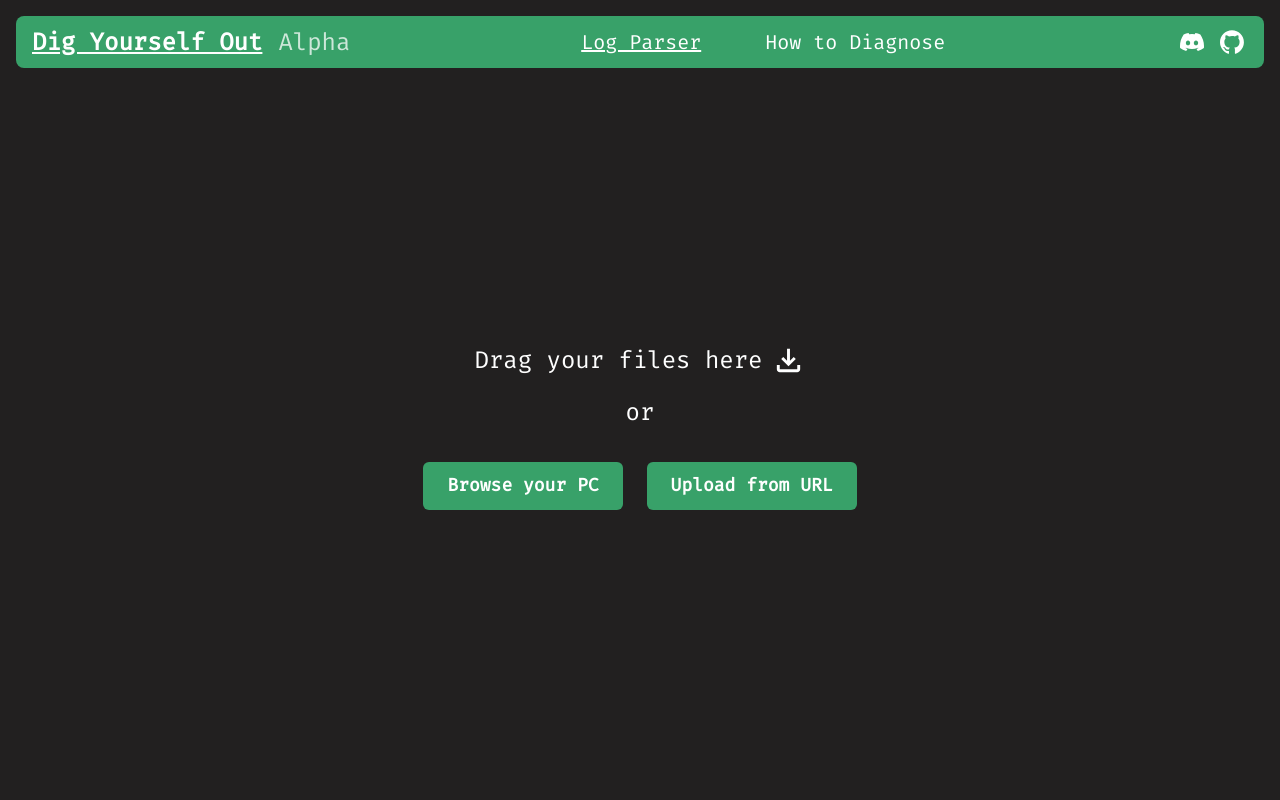
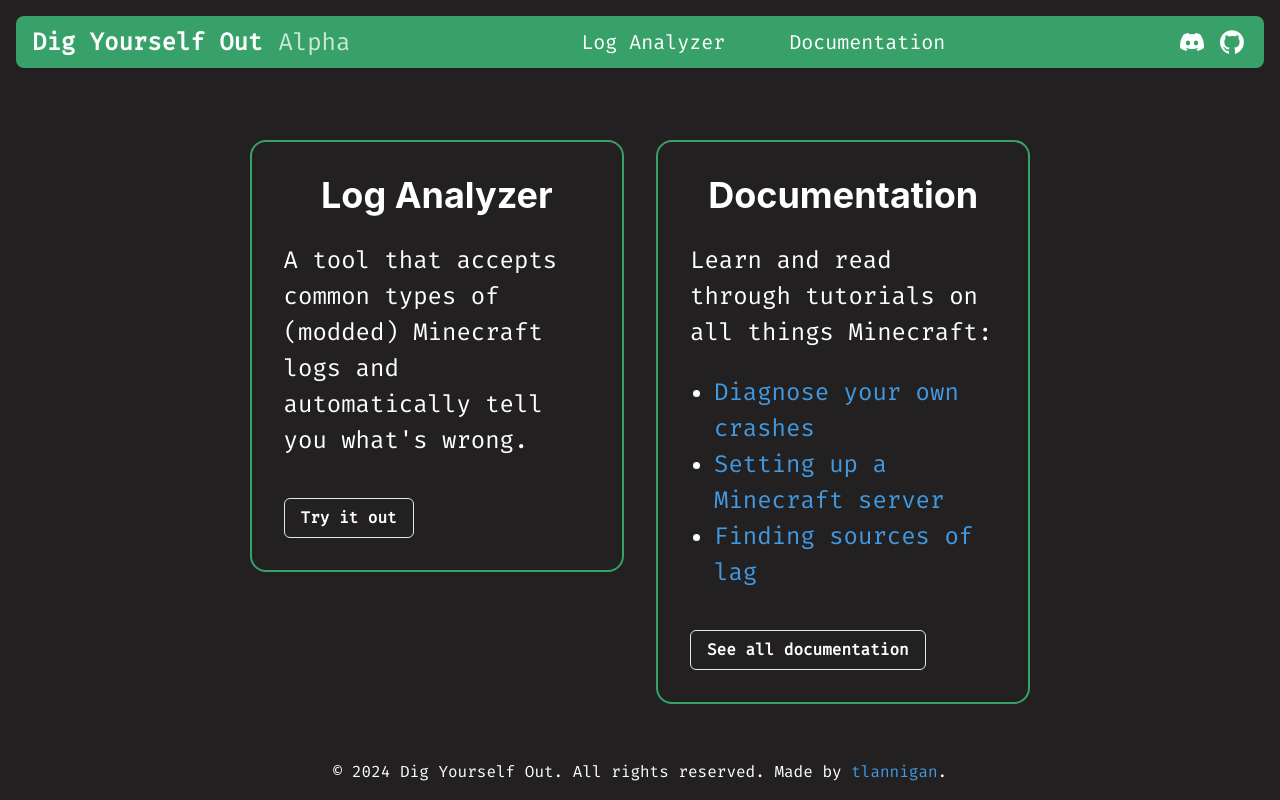
Before and after one commit to tlannigan/dig-yourself-out, a Next.js app: page / in a window 1280 px wide. Built offline with nearby package versions, Linux system fonts and the light colour scheme.

Commit message:
Add new home page

```diff
--- a/src/app/diagnose/page.tsx
+++ b/src/app/docs/page.tsx
@@ -2,7 +2,7 @@ import { Flex } from '@chakra-ui/react';
 import Navbar from '@/components/navbar';
 import { fonts } from '../fonts';
 
-export default function DiagnosePage() {
+export default function DocsPage() {
     return (
         <Flex direction="column" minH="100dvh" p={4} className={fonts.firaMono.variable}>
             <Navbar />
--- a/src/app/page.tsx
+++ b/src/app/page.tsx
@@ -1,15 +1,15 @@
-'use client'
-
 import { Flex } from '@chakra-ui/react'
 import Navbar from '@/components/navbar'
-import InspectorContainer from '@/components/inspectorContainer'
 import { fonts } from './fonts'
+import PageOptionsContainer from '@/components/pageOptionsContainer'
+import Footer from '@/components/footer'
 
-export default function InspectorPage() {
+export default function Page() {
     return (
-        <Flex direction="column" minH="100dvh" p={4} className={fonts.firaMono.variable}>
+        <Flex direction="column" justify="space-between" minH="100dvh" p={4} className={fonts.firaMono.variable}>
             <Navbar />
-            <InspectorContainer />
+            <PageOptionsContainer />
+            <Footer />
         </Flex>
     )
 }
--- /dev/null
+++ b/src/components/diagnoseLogsInfo.tsx
@@ -0,0 +1,37 @@
+import { VStack, Heading, Text, UnorderedList, ListItem, Button } from '@chakra-ui/react'
+import StyledLink from './styledLink'
+import Link from 'next/link'
+
+export default function DiagnoseLogsInfo() {
+    return (
+        <VStack
+            align="start"
+            flexBasis={'30%'}
+            h="100%"
+            border="2px"
+            borderColor="green.500"
+            borderRadius={16}
+            p={8}>
+
+            <Heading alignSelf="center" mb={4}>Documentation</Heading>
+
+            <Text mb={4}>Learn and read through tutorials on all things Minecraft:</Text>
+
+            <UnorderedList mb={8}>
+                <ListItem><StyledLink href="/" text="Diagnose your own crashes" /></ListItem>
+                <ListItem><StyledLink href="/" text="Setting up a Minecraft server" /></ListItem>
+                <ListItem><StyledLink href="/" text="Finding sources of lag" /></ListItem>
+            </UnorderedList>
+
+            <Link href="/docs">
+                <Button
+                    aria-label="Visit documentation page"
+                    variant="outline"
+                    textColor="white"
+                    _hover={{ bg: 'green.500', borderColor: 'transparent' }}>
+                    See all documentation
+                </Button>
+            </Link>
+        </VStack>
+    )
+}
--- /dev/null
+++ b/src/components/footer.tsx
@@ -0,0 +1,10 @@
+import { HStack, Text } from '@chakra-ui/react';
+import StyledLink from './styledLink';
+
+export default function Footer() {
+    return (
+        <HStack justify="center" mt={4}>
+            <Text>© 2024 Dig Yourself Out. All rights reserved. Made by <StyledLink href="https://tlannigan.com" text="tlannigan" openInNewTab />.</Text>
+        </HStack>
+    )
+}
--- /dev/null
+++ b/src/components/logParserInfo.tsx
@@ -0,0 +1,32 @@
+import { Button, Heading, Text, VStack } from '@chakra-ui/react'
+import Link from 'next/link'
+
+export default function LogParserInfo() {
+    return (
+        <VStack
+            align="start"
+            flexBasis={'30%'}
+            h="100%"
+            border="2px"
+            borderColor="green.500"
+            borderRadius={16}
+            p={8}>
+            <Heading alignSelf="center" mb={4}>Log Analyzer</Heading>
+            <Text mb={8}>
+                A tool that accepts common types of (modded) Minecraft logs and automatically tell you what&apos;s
+                wrong.
+            </Text>
+
+            <Link href="/parser">
+                <Button
+                    alignSelf="start"
+                    aria-label="Visit log analyzer page"
+                    variant="outline"
+                    textColor="white"
+                    _hover={{ bg: 'green.500', borderColor: 'transparent' }}>
+                    Try it out
+                </Button>
+            </Link>
+        </VStack>
+    )
+}
--- a/src/components/navbar.tsx
+++ b/src/components/navbar.tsx
@@ -15,21 +15,21 @@ export default function Navbar() {
             <Flex justify="space-between">
                 <HStack fontSize={24} columnGap={4}>
                     <Link href="/">
-                        <Text fontWeight={700} textDecoration={isActive("/") ? "underline" : ""} _hover={{ textDecoration: 'underline' }}>
+                        <Text fontWeight={700} _hover={{ textDecoration: 'underline' }}>
                             Dig Yourself Out
                         </Text>
                     </Link>
                     <Text color="rgba(255, 255, 255, 0.75)">Alpha</Text>
                 </HStack>
                 <HStack spacing={'4rem'}>
-                    <Link href="/">
-                        <Text h={'100%'} textDecoration={isActive("/") ? "underline" : ""} _hover={{ textDecoration: 'underline' }} fontSize={20}>
-                            Log Parser
+                    <Link href="/parser">
+                        <Text h={'100%'} textDecoration={isActive("/parser") ? "underline" : ""} _hover={{ textDecoration: 'underline' }} fontSize={20}>
+                            Log Analyzer
                         </Text>
                     </Link>
                     <Link href="/diagnose">
                         <Text h={'100%'} textDecoration={isActive("/diagnose") ? "underline" : ""} _hover={{ textDecoration: 'underline' }} fontSize={20}>
-                            How to Diagnose
+                            Documentation
                         </Text>
                     </Link>
                 </HStack>
--- /dev/null
+++ b/src/components/pageOptionsContainer.tsx
@@ -0,0 +1,19 @@
+import { Flex, HStack, Text } from '@chakra-ui/react';
+import LogParserInfo from './logParserInfo';
+import DiagnoseLogsInfo from './diagnoseLogsInfo';
+
+export default function PageOptionsContainer() {
+    return (
+        <Flex
+            justifyContent="center"
+            columnGap={8}
+            borderRadius={4}
+            fontSize={24}
+            color="white"
+            pt={8}>
+
+            <LogParserInfo />
+            <DiagnoseLogsInfo />
+        </Flex>
+    )
+}
--- a/src/components/inspector.tsx
+++ b/src/components/parser.tsx
@@ -1,4 +1,4 @@
-import { Flex, Button, UseDisclosureProps } from '@chakra-ui/react'
+import { Flex, UseDisclosureProps } from '@chakra-ui/react'
 import Log from './log'
 import Sidebar from './sidebar'
 import LoadingOverlay from './loadingOverlay'
@@ -6,7 +6,7 @@ import { FileHandlers } from './uploadCallToAction'
 import UploadRemoteFileModal from './uploadRemoteFileModal'
 import { Dispatch, SetStateAction } from 'react'
 
-export type InspectorProps = {
+export type ParserProps = {
     handlers: FileHandlers
     setRemoteFileUrl: Dispatch<SetStateAction<string>>
     disclosure: UseDisclosureProps
@@ -15,14 +15,14 @@ export type InspectorProps = {
     file: any
 }
 
-export default function Inspector({
+export default function Parser({
     handlers,
     setRemoteFileUrl,
     disclosure,
     isLoading,
     isParsing,
     file,
-}: InspectorProps) {
+}: ParserProps) {
     return (
         <Flex
             flexGrow={1}
--- a/src/components/inspectorContainer.tsx
+++ b/src/components/parserContainer.tsx
@@ -1,12 +1,14 @@
+'use client'
+
 import { ChangeEventHandler, DragEventHandler, useCallback, useEffect, useState } from 'react'
 import { FileInfo, getFileInfo } from '../parsers/parser'
 import { useToast, useDisclosure } from '@chakra-ui/react'
 import fetchRemoteFile from '@/api/fetchRemoteFile'
 import UploadCallToAction from './uploadCallToAction'
-import Inspector from './inspector'
+import Parser from './parser'
 import { useRouter } from 'next/navigation'
 
-export default function InspectorContainer() {
+export default function ParserContainer() {
     const router = useRouter()
 
     const [uploadedFile, setUploadedFile] = useState<File>()
@@ -39,7 +41,7 @@ export default function InspectorContainer() {
         // Fully removes # from window location
         const removeHash = () => {
             window.location.hash = ''
-            router.replace('/')
+            router.replace('/parser')
         }
 
         async function getParsedFile() {
@@ -127,7 +129,7 @@ export default function InspectorContainer() {
     }
     if (file && uploadedFile) {
         return (
-            <Inspector
+            <Parser
                 handlers={{ dropHandler, dragOverHandler, dragLeaveHandler, fileBrowserHandler }}
                 disclosure={{ isOpen, onOpen, onClose }}
                 setRemoteFileUrl={setRemoteFileUrl}
--- /dev/null
+++ b/src/components/styledLink.tsx
@@ -0,0 +1,12 @@
+import { Container, Text, textDecoration } from '@chakra-ui/react';
+import Link from 'next/link';
+
+export default function StyledLink({ href, text, openInNewTab = false }: { href: string, text: string, openInNewTab?: boolean }) {
+    return (
+        <Link
+            href={href}
+            target={openInNewTab ? "_blank" : ""}>
+            <Text as="span" display="inline" color="blue.400" _hover={{ textDecoration: "underline" }}>{text}</Text>
+        </Link>
+    )
+}
```
Also changed, not shown: src/app/parser/page.tsx (+13 -0 lines).
